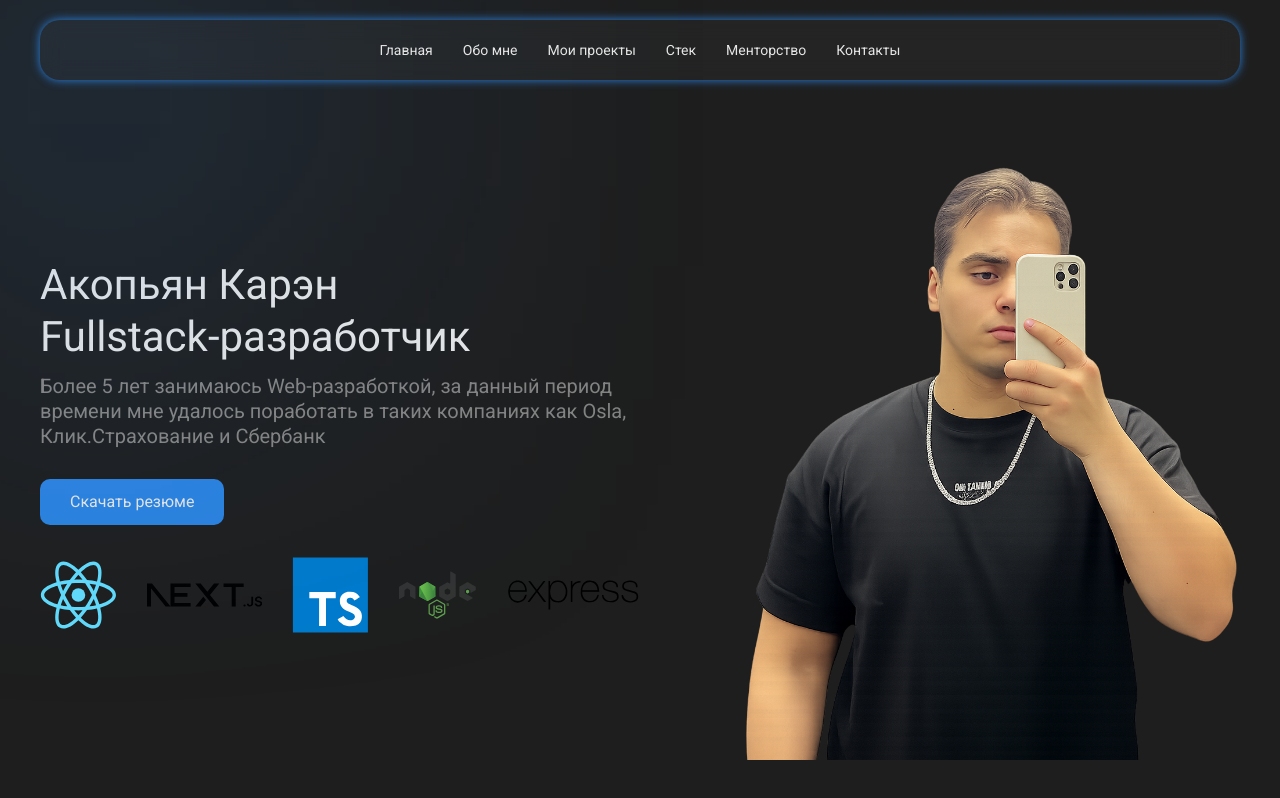
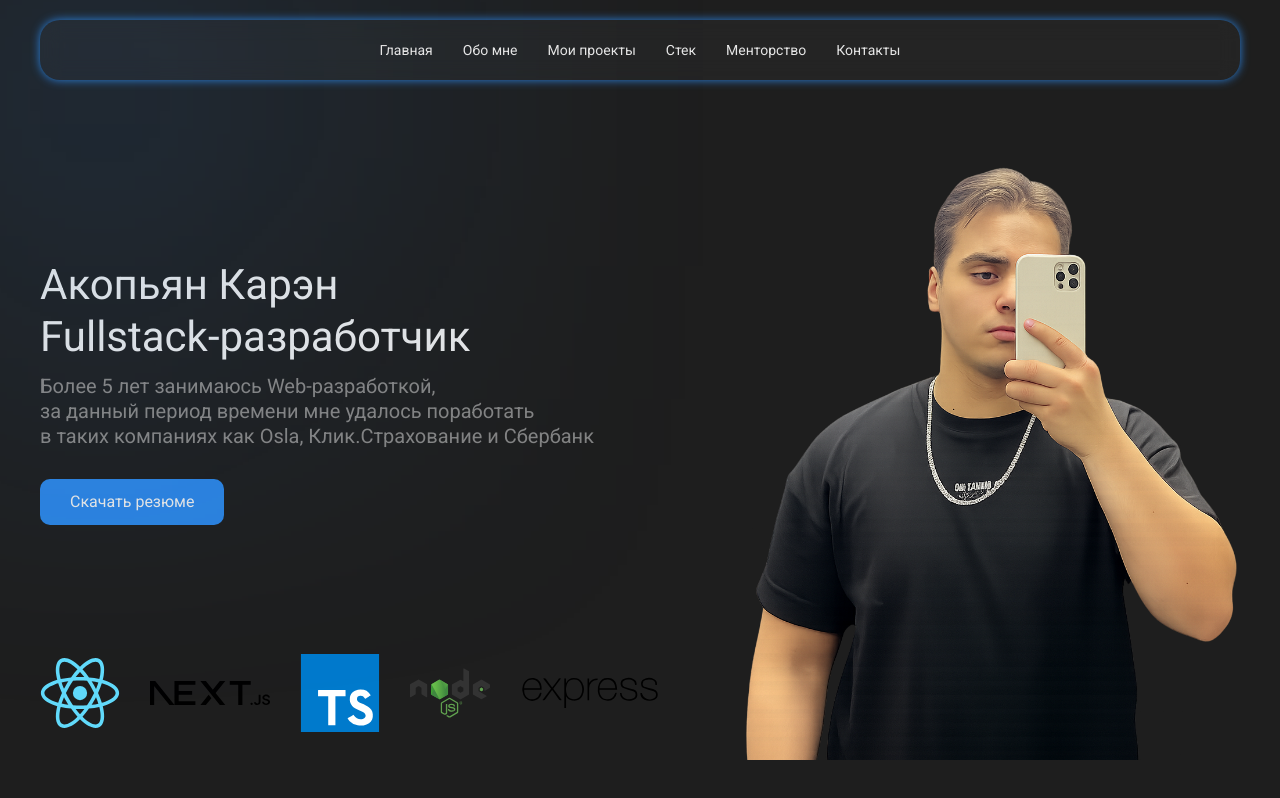
Before and after one commit to comp-master-byte/portfolio, a Next.js app: page / in a window 1280 px wide. Built offline with nearby package versions, Linux system fonts and the light colour scheme.

Commit message:
fix(preview): grid version of preview

```diff
--- a/src/widgets/Preview/Preview.module.css
+++ b/src/widgets/Preview/Preview.module.css
@@ -3,13 +3,15 @@
 }
 
 .previewContent {
-  display: flex;
-  justify-content: space-between;
-  align-items: center;
+  display: grid;
+  grid-template-columns: repeat(1fr, 2);
+  grid-template-rows: repeat(1fr, 2);
 }
 
 .previewLeftColumn {
-  max-width: 50%;
+  grid-column: 1 / 2;
+  grid-row: 1 / 2;
+  align-self: flex-end;
 }
 
 .previewTitle {
@@ -30,6 +32,12 @@
   margin-top: 30px;
 }
 
+.previewRightColumn {
+  grid-column: 2 / 3;
+  grid-row: 1 / 3;
+  justify-self: flex-end;
+}
+
 .previewRightColumn > img {
   height: 600px;
   width: auto;
@@ -39,6 +47,9 @@
   display: flex;
   align-items: center;
   column-gap: 30px;
+  align-self: flex-end;
+  grid-column: 1 / 2;
+  grid-row: 2 / 3;
 }
 
 .previewTechnologyIcon {
--- a/src/widgets/Preview/Preview.tsx
+++ b/src/widgets/Preview/Preview.tsx
@@ -12,13 +12,14 @@ export const Preview = memo(function Preview() {
         <div className={styles.previewLeftColumn}>
           <h1 className={styles.previewTitle}>Акопьян Карэн <br /> Fullstack-разработчик</h1>
           <p className={styles.previewSubtitle}>
-            Более 5 лет занимаюсь Web-разработкой,  за данный период времени мне удалось поработать в таких
+            Более 5 лет занимаюсь Web-разработкой, <br />  за данный период времени мне удалось поработать <br /> в таких
             компаниях как Osla, Клик.Страхование и Сбербанк
           </p>
           <Button className={styles.previewButton}>Скачать резюме</Button>
 
-          <PreviewIconsList />
         </div>
+
+        <PreviewIconsList />
 
         <div className={styles.previewRightColumn}>
           <Image src={karen} alt="" />
```
Also changed, not shown: src/shared/components/Icon/icons/NodejsIcon.tsx (+1 -1 lines).
